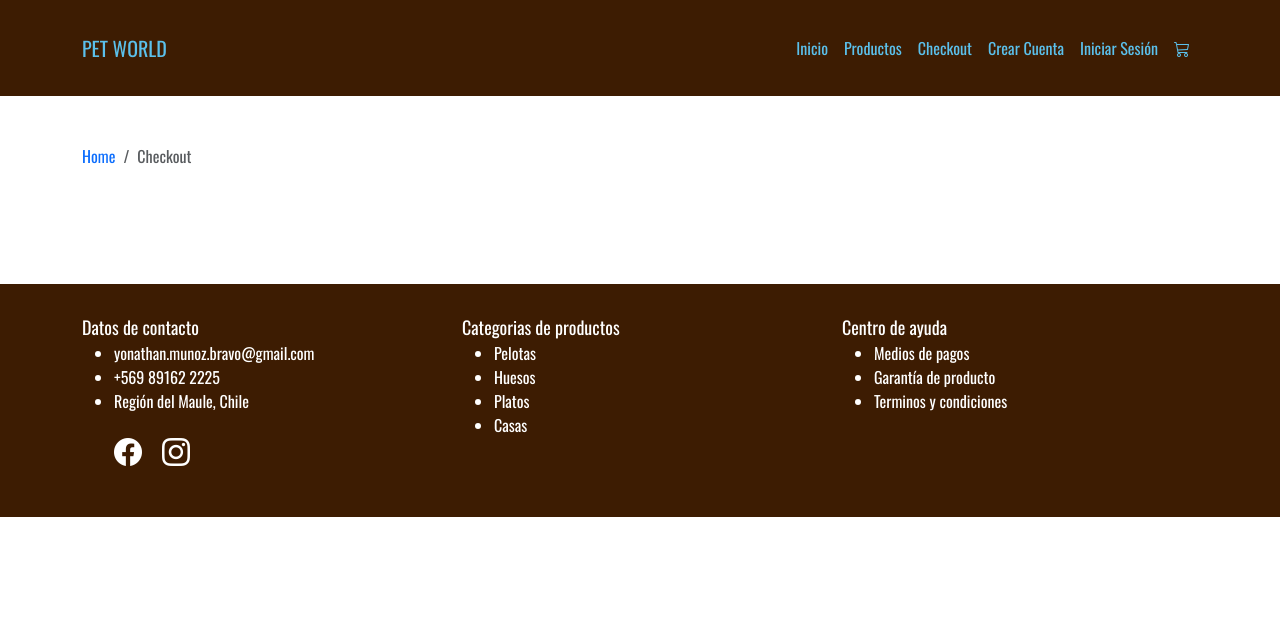
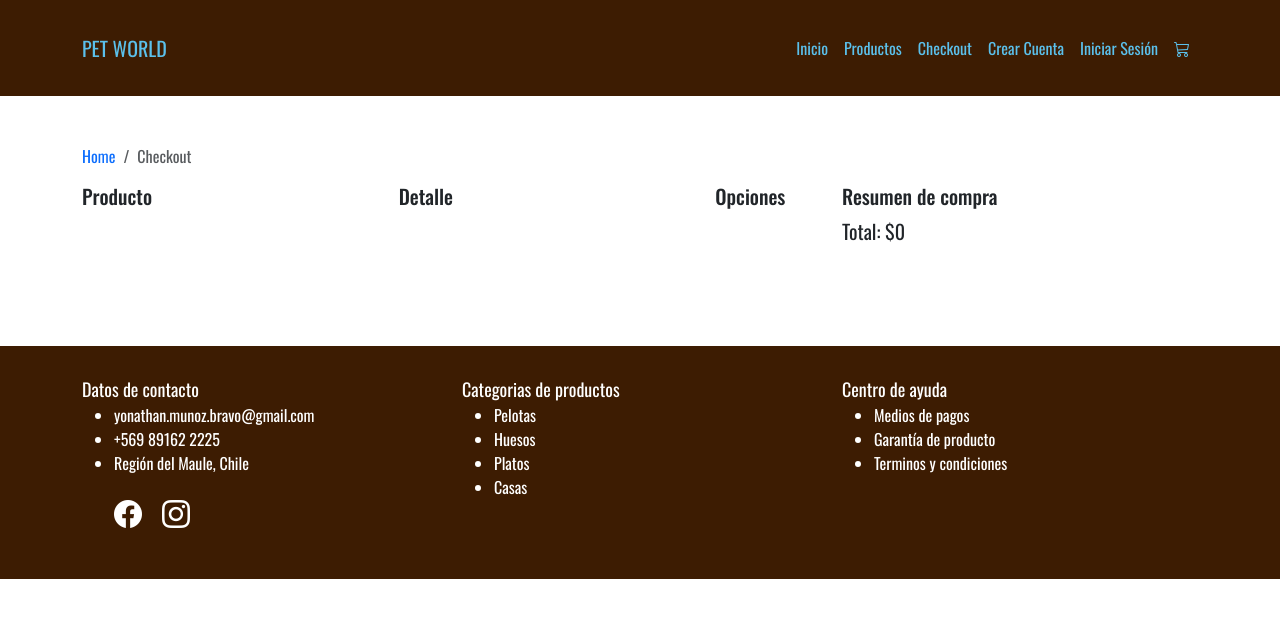
Before and after one commit to ynthn/dwfs_c9_proyecto_05_frontend, a React (Vite) app: page /checkout in a window 1280 px wide. Shown: the top 618 px of the page. Built offline with nearby package versions, Linux system fonts and the light colour scheme.

Commit message:
checkout

```diff
--- a/src/components/card/CartBar.css
+++ b/src/components/card/CartBar.css
@@ -66,6 +66,7 @@
     width: 80%;
     margin-left: 10%;
 }
+
 .cart-bar-clear {
     border: 0;
     padding: 10px 10px 10px 10px;
@@ -101,6 +102,19 @@
     vertical-align: middle;
 }
 
+.cart-bar-content-detail-3 {
+    display: table-cell;
+    vertical-align: middle;
+    width: 40px;
+}
+.cart-bar-content-delete{
+    background-color: red;
+    color: #fff;
+    border: 0px;
+    padding: 5px 10px 5px 10px;
+    margin-right: 30px;
+}
+
 .cart-bar-content-info {
     text-align: left;
     padding-left: 20px;
--- a/src/components/cardProducts/CardProducts.jsx
+++ b/src/components/cardProducts/CardProducts.jsx
@@ -4,19 +4,15 @@ import { useContext } from "react";
 const CardProducts = ({ product }) => {
 
   const { name, price, _id, image, stock } = product;
-  const { addItemToCart, cartCount, cartItems } = useContext(CartContext);
+  const { addItemToCart, cartCount, cartItems, setIsCartOpen } = useContext(CartContext);
 
 
   /**
  * HANDLE ADD PRODUCT
  */
   const handleAdd = () => {
-    console.log(product);
-    if (cartCount < stock) {
-      addItemToCart(product);
-    }
-    console.log(cartCount);
-    console.log(cartItems);
+    addItemToCart(product);
+    setIsCartOpen(true);
   };
 
 
--- /dev/null
+++ b/src/components/checkout/CheckoutItem.jsx
@@ -0,0 +1,40 @@
+import { useContext } from 'react';
+import CartContext from '../../context/cart/CartContext';
+
+
+
+
+const CheckoutItem = ({ cartItem }) => {
+    const { removeItemToCart } = useContext(CartContext);
+
+
+    /**
+     * CLOSE CARTBAR
+     */
+    const handleRemove = () => {
+        removeItemToCart(cartItem);
+    }
+
+
+    return (
+        <>
+            <div key={cartItem._id} className='row'>
+                <div className="col-md-5">
+                    <img className='cart-bar-content-img' src={cartItem.image} alt={cartItem.name} />
+                </div>
+                <div className="col-md-5">
+                    <div className="cart-bar-content-info">{cartItem.name}</div>
+                    <div className="cart-bar-content-info">Cantidad: {cartItem.quantity}</div>
+                    <div className="cart-bar-content-info">Precio: ${cartItem.price}</div>
+                    <div className="cart-bar-content-info">Total: ${cartItem.quantity * cartItem.price}</div>
+                </div>
+                <div className="col-md-2">
+                    <button onClick={handleRemove} className="cart-bar-content-delete">Borrar</button>
+                </div>
+
+            </div>
+        </>
+    )
+}
+
+export default CheckoutItem
--- a/src/components/navbar/Navigation.jsx
+++ b/src/components/navbar/Navigation.jsx
@@ -50,8 +50,8 @@ const Navigation = () => {
           <Navbar.Collapse className='justify-content-end' id="basic-navbar-nav">
             <Nav className="me-auto">
               <Nav.Link href="/">Inicio</Nav.Link>
-              <Nav.Link href="productos">Productos</Nav.Link>
-              <Nav.Link href="checkout">Checkout</Nav.Link>
+              <Nav.Link href="/productos">Productos</Nav.Link>
+              <Nav.Link href="/checkout">Checkout</Nav.Link>
               {authStatus &&
                 <NavDropdown title={userName}>
                   <NavDropdown.Item as={NavLink} to="mi-cuenta">Mi Cuenta</NavDropdown.Item>
@@ -59,10 +59,10 @@ const Navigation = () => {
                 </NavDropdown>
               }
               {!authStatus &&
-                <Nav.Link href="crear-cuenta">Crear Cuenta</Nav.Link>
+                <Nav.Link href="/crear-cuenta">Crear Cuenta</Nav.Link>
               }
               {!authStatus &&
-                <Nav.Link href="iniciar-sesion">Iniciar Sesión</Nav.Link>
+                <Nav.Link href="/iniciar-sesion">Iniciar Sesión</Nav.Link>
               }
 
               <Nav.Link onClick={handleOpen}><i className="bi bi-cart3"></i></Nav.Link>
--- a/src/context/cart/CartProvider.jsx
+++ b/src/context/cart/CartProvider.jsx
@@ -13,10 +13,11 @@ const CartProvider = ({ children }) => {
      */
     const initialState = {
         isCartOpen: false,
-        cartItems: [],
-        cartCount: 0,
-        cartTotal: 0
+        cartItems: JSON.parse(localStorage.getItem("cartItems")) == null ? [] : JSON.parse(localStorage.getItem("cartItems")),
+        cartCount: (localStorage.getItem("cartCount")) == null ? 0 : (localStorage.getItem("cartCount")),
+        cartTotal: (localStorage.getItem("cartTotal")) == null ? 0 : (localStorage.getItem("cartTotal"))
     }
+
 
     /**
      * USE REDUCER
@@ -45,6 +46,7 @@ const CartProvider = ({ children }) => {
      * ADD ITEM CART
      */
     const addItemToCart = (productToAdd) => {
+        console.log(cartItems);
         const newCartItems = addCartItem(cartItems, productToAdd)
         updateCartItemReducer(newCartItems)
     }
@@ -65,12 +67,18 @@ const CartProvider = ({ children }) => {
         updateCartItemReducer(newCartItems)
     }
 
+    /**
+     * CLEAR AND GO CHECKOUT
+     */
     const clearItemToCheckout = () => {
         dispatch({
             type: "CLEAR_CHECKOUT"
         })
     }
 
+    /**
+     * SET STATE OPEN CART
+     */
     const setIsCartOpen = (bool) => {
         dispatch({
             type: "SET_IS_CART_OPEN",
--- a/src/context/cart/cartFunction.jsx
+++ b/src/context/cart/cartFunction.jsx
@@ -7,14 +7,26 @@ export const addCartItem = (cartItems, productToAdd) => {
     const existingCartItem = cartItems.find((cartItem) => cartItem._id === productToAdd._id);
 
     if (existingCartItem) {
-        return cartItems.map((cartItem) =>
-            cartItem._id === productToAdd._id ? { ...cartItem, quantity: cartItem.quantity + 1 }
-                : cartItem
+        return cartItems.map((cartItem) => {
+            if (cartItem._id === productToAdd._id) {
+                console.log(productToAdd);
+                console.log(cartItem);
+                if (productToAdd.stock > cartItem.quantity) {
+                    return { ...cartItem, quantity: cartItem.quantity + 1 };
+                } else {
+                    return { ...cartItem, quantity: cartItem.quantity };
+                }
+            } else {
+                return cartItem;
+            }
+        }
         )
+    } else {
+        return [...cartItems, { ...productToAdd, quantity: 1 }];
     }
 
 
-    return [...cartItems, { ...productToAdd, quantity: 1 }]
+
 }
 
 /**
--- a/src/context/cart/cartReducer.jsx
+++ b/src/context/cart/cartReducer.jsx
@@ -3,12 +3,21 @@ const cartReducer = (state, action) => {
 
     switch (type) {
         case "SET_CART_ITEMS":
-            return {...state, ...payload}
+            localStorage.setItem("cartCount", JSON.stringify(payload.cartCount));
+            localStorage.setItem("cartItems", JSON.stringify(payload.cartItems));
+            localStorage.setItem("cartTotal", JSON.stringify(payload.cartTotal));
+            return {
+                ...state,
+                ...payload
+            }
         case "SET_IS_CART_OPEN":
-            return {...state, isCartOpen: payload}
+            return { ...state, isCartOpen: payload }
         case "CLEAR_CHECKOUT":
+            localStorage.setItem("cartCount", 0);
+            localStorage.setItem("cartItems", JSON.stringify([]));
+            localStorage.setItem("cartTotal", 0);
             return {
-                isCartOpen: true,
+                isCartOpen: false,
                 cartItems: [],
                 cartCount: 0,
                 cartTotal: 0
--- a/src/index.css
+++ b/src/index.css
@@ -122,11 +122,21 @@ header {
     text-decoration: none;
     border-radius: 10px;
     width: 100%;
+    max-width: 200px;
 }
 
 .card-padding {
     padding: 40px 10px 10px 10px;
 }
+
+
+/*CHECKOUT*/
+.checkout-total{
+    font-size: 20px;
+}
+
+
+
 
 /**
 *MEDIAS QUERYS
--- a/src/views/checkout/Checkout.jsx
+++ b/src/views/checkout/Checkout.jsx
@@ -1,6 +1,12 @@
 import { Link } from "react-router-dom";
+import CartContext from "../../context/cart/CartContext";
+import { useContext } from "react";
+import CheckoutItem from "../../components/checkout/CheckoutItem";
 
 const Checkout = () => {
+
+    const { setIsCartOpen, cartItems, clearItemToCheckout, cartTotal } = useContext(CartContext);
+
 
     return (
         <>
@@ -15,6 +21,42 @@ const Checkout = () => {
                         </nav>
                     </div>
                 </div>
+
+                <div className="row">
+                    <div className="col-md-8">
+                        <div className="row">
+                            <div className="col-md-5">
+                                <h5>Producto</h5>
+                            </div>
+                            <div className="col-md-5">
+                                <h5>Detalle</h5>
+                            </div>
+                            <div className="col-md-2">
+                                <h5> Opciones</h5>
+                            </div>
+                        </div>
+
+                        {cartItems ?
+                            (cartItems.map((cartItem) => (
+                                <CheckoutItem key={cartItem._id} cartItem={cartItem}></CheckoutItem>
+                            ))
+                            ) :
+                            <div className="col-md-12">Carrito Vacio</div>
+                        }
+
+                    </div>
+                    <div className="col-md-4">
+                        <h5>Resumen de compra</h5>
+                        <div className="checkout-total">Total: ${cartTotal}</div>
+                    </div>
+                </div>
+
+
+
+
+
+
+
             </div>
         </>
     );
--- a/src/views/product/Product.jsx
+++ b/src/views/product/Product.jsx
@@ -7,7 +7,7 @@ const Product = () => {
   const { id } = useParams();
 
   const { getProductById, product } = useContext(ProductContext);
-  const { addItemToCart, cartCount, cartItems } = useContext(CartContext);
+  const { addItemToCart, cartCount, setIsCartOpen } = useContext(CartContext);
   const { name, stock, price, image } = product[0];
 
 
@@ -15,11 +15,8 @@ const Product = () => {
    * HANDLE ADD PRODUCT
    */
   const handleAdd = () => {
-    if (cartCount < stock) {
-      addItemToCart(product[0]);
-    }
-    console.log(cartCount);
-    console.log(cartItems);
+    addItemToCart(product[0]);
+    setIsCartOpen(true);
   };
 
 
```
Also changed, not shown: src/components/card/CartBar.jsx (+2 -11 lines), src/components/card/CartItem.jsx (added, +39 -0 lines).
